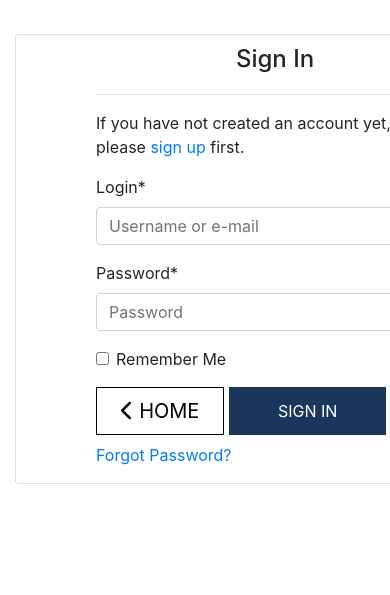
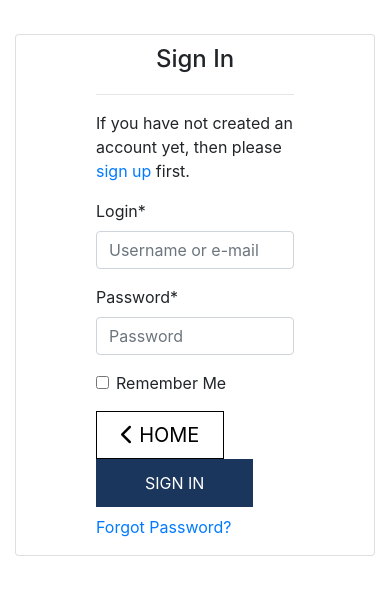
Before and after one commit to Shazi-dani/smart_tech_v1, a Django app: page /accounts/login/ in a window 390 px wide; the page is wider, and only the part inside the window is pictured. Shown: the part 144-739 px from the top of that part. Run offline with Django 3.2, Linux system fonts and the light colour scheme; some libraries are stand-ins or nearby versions.

Commit message:
resolved issue in responsive forms

```diff
--- a/static/css/base.css
+++ b/static/css/base.css
@@ -283,7 +283,7 @@ ul {
   position: relative;
   top: 0%;
   left: 0%;
-  width: 520px;
+  width: 100%;
   height: 80%;
   padding: 0 80px;
   overflow: auto;
@@ -299,7 +299,7 @@ ul {
 
 @media screen and (min-width: 768px) {
   .signup-form {
-    width: 100%;
+    width: 520px;
   }
 }
 
```
